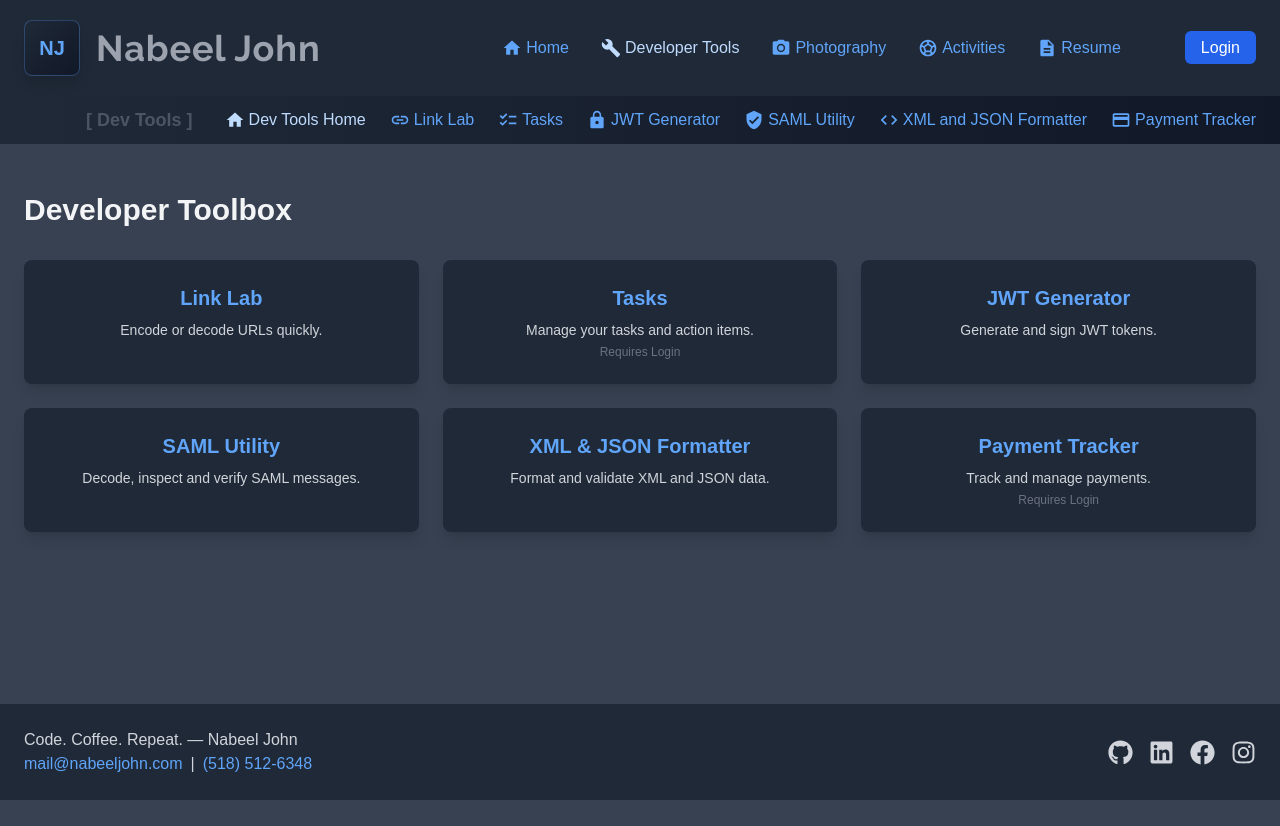
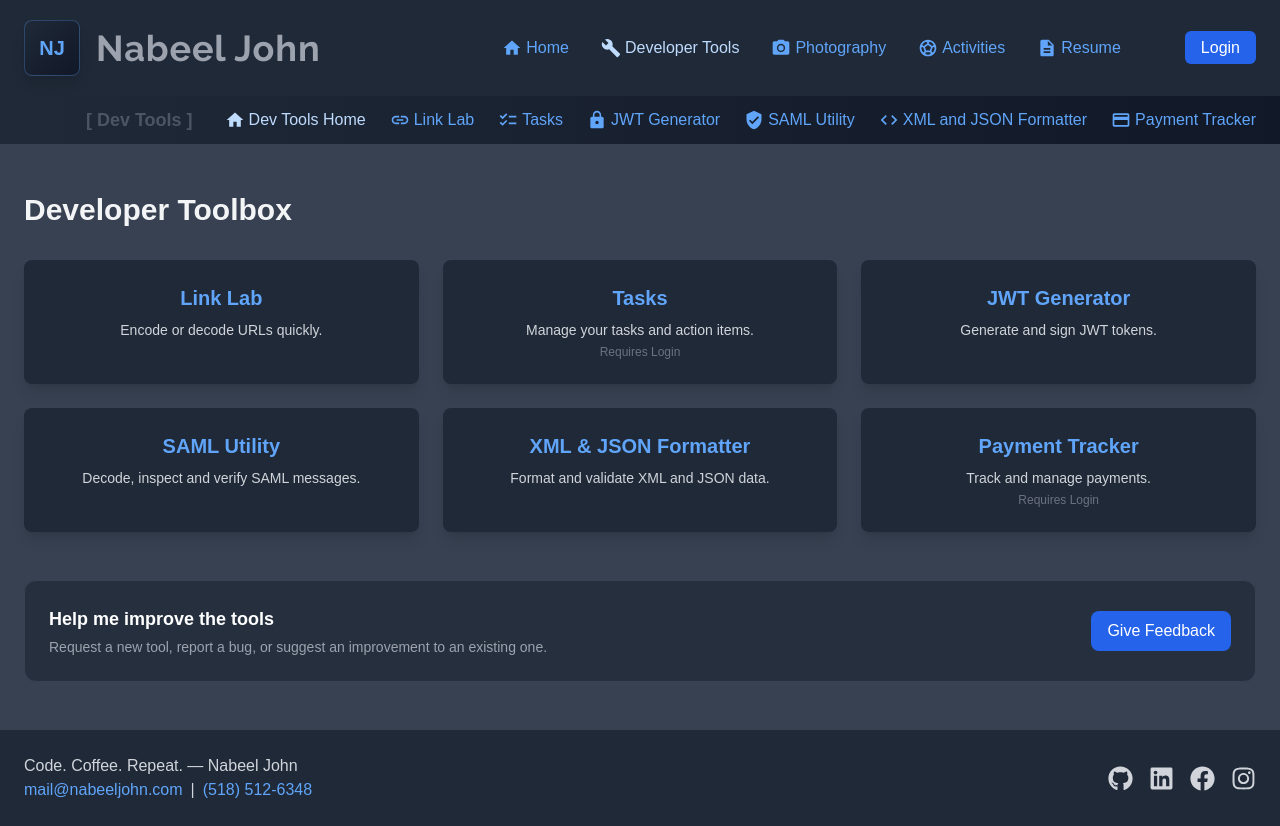
Before and after one commit to nabeeljohn/njohnweb, a Next.js app: page /tools in a window 1280 px wide. Before the commit the page ends 800 px from the top, so only its background shows below. Built offline with nearby package versions, Linux system fonts and the light colour scheme.

Commit message:
tool feedback addition

```diff
--- a/app/tools/page.tsx
+++ b/app/tools/page.tsx
@@ -101,6 +101,27 @@ export default function DevToolsHome() {
             </Link>
 
           </div>
+
+          {/*Feedback section*/}
+          <div className="mt-12 rounded-xl border border-gray-700 bg-gray-800/70 backdrop-blur-sm p-6 flex flex-col md:flex-row md:items-center md:justify-between gap-4">
+            <div>
+              <h2 className="text-lg font-semibold text-white">
+                Help me improve the tools
+              </h2>
+
+              <p className="text-sm text-gray-400 mt-1">
+                Request a new tool, report a bug, or suggest an improvement to an existing one.
+              </p>
+            </div>
+
+            <Link
+              href="/request-tool"
+              className="inline-flex items-center justify-center bg-blue-600 hover:bg-blue-700 transition px-4 py-2 rounded-lg text-white font-medium whitespace-nowrap"
+            >
+              Give Feedback
+            </Link>
+          </div>
+
         </div>
       </div>
     </>
```
